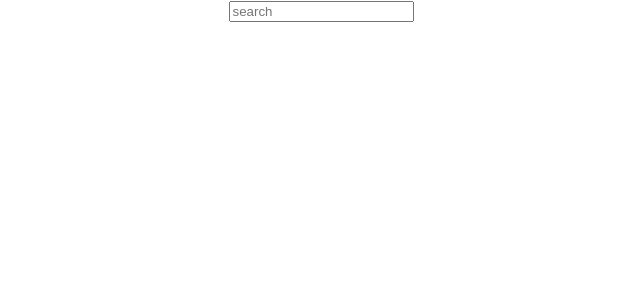
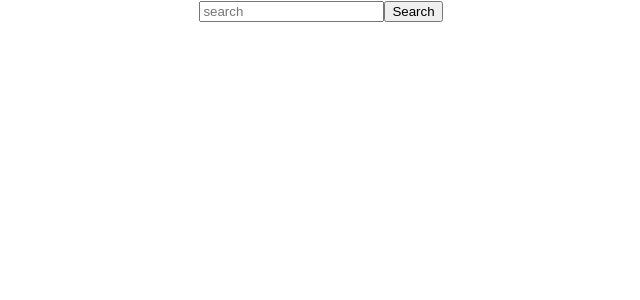
Before and after one commit to Engineervinay/search-hackernews, a React (Create React App) app: page / in a window 1280 px wide. Shown: the top 300 px of the page, without its empty margins (319-959 px from the left). Built offline with nearby package versions, Linux system fonts and the light colour scheme.

Commit message:
add button

```diff
--- a/public/index.html
+++ b/public/index.html
@@ -24,7 +24,7 @@
       work correctly both with client-side routing and a non-root public URL.
       Learn how to configure a non-root public URL by running `npm run build`.
     -->
-    <title>React App</title>
+    <title>Search Hackernews</title>
   </head>
   <body>
     <noscript>You need to enable JavaScript to run this app.</noscript>
--- a/src/App.js
+++ b/src/App.js
@@ -4,6 +4,7 @@ function App() {
   return (
     <div className="App">
       <input type="text" className="search-bar" placeholder="search"/>
+      <button>Search</button>
 
 
 
```
